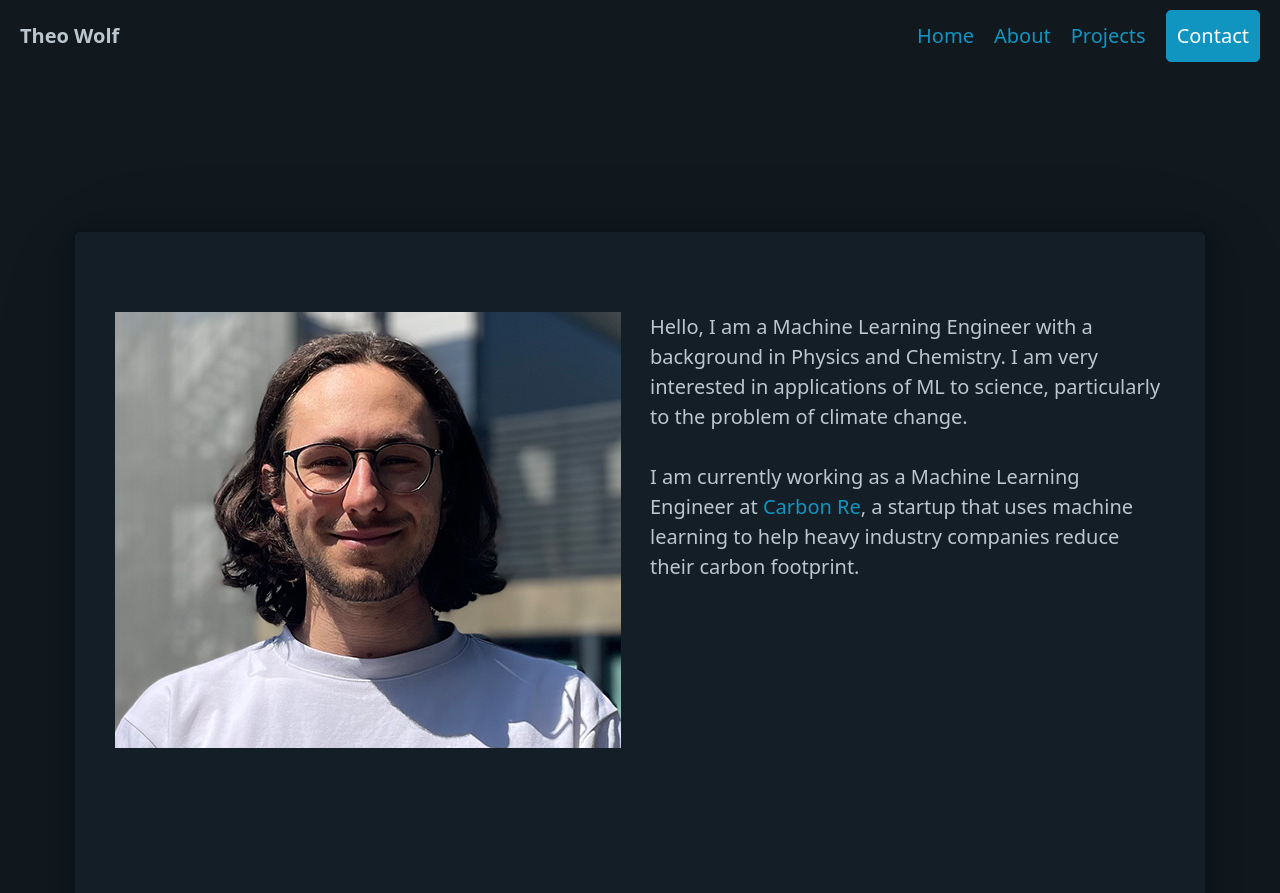
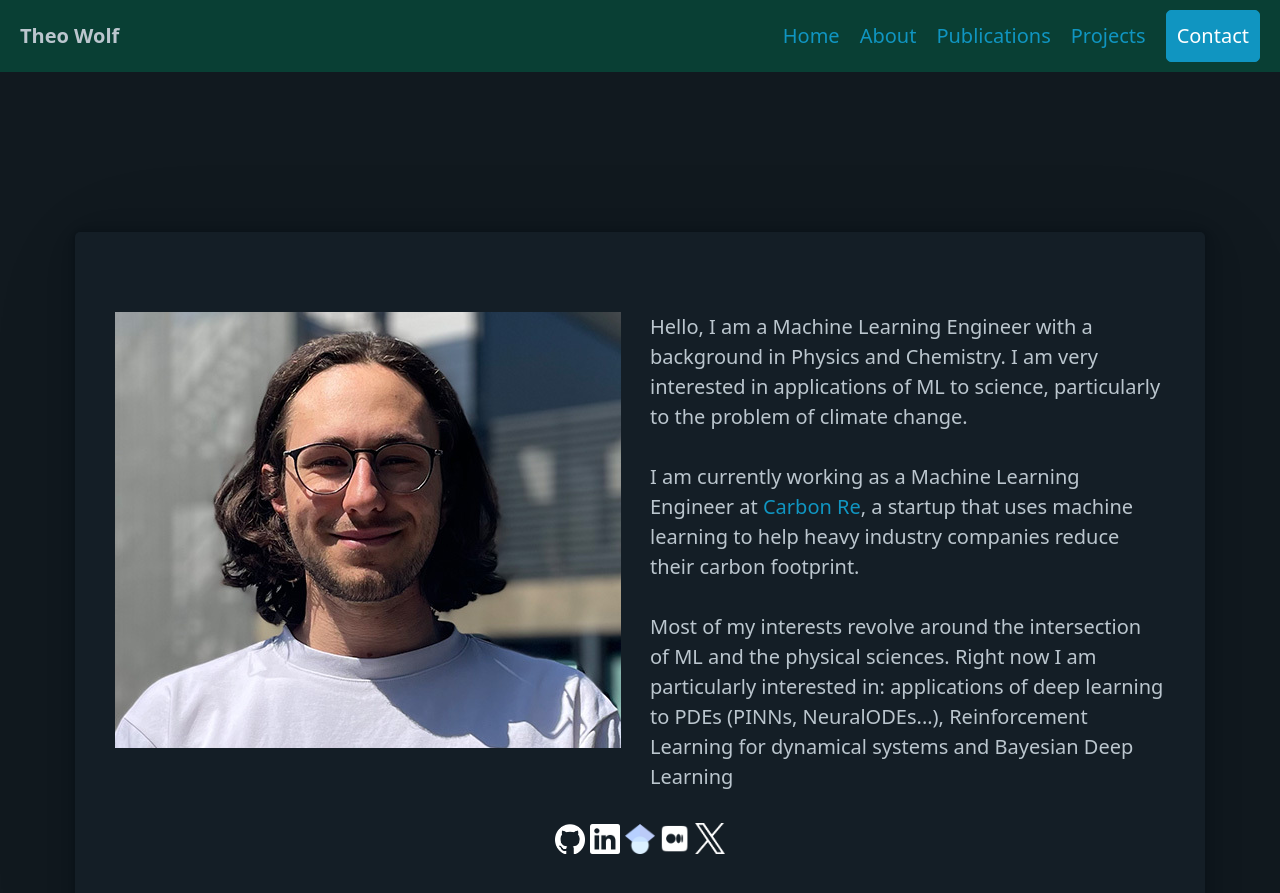
Before and after one commit to TheodoreWolf/TheodoreWolf.github.io_old, a Jekyll site: the page built from pages/about.html, in a window 1280 px wide and 900 px high. Shown: the top 893 px of the window. Built offline with Jekyll 4.4.1, drawn with Linux system fonts in a browser that asks for light colours.

Commit message:
Update colors and sections

```diff
--- a/_includes/footer.html
+++ b/_includes/footer.html
@@ -5,6 +5,7 @@
         display: flex;
         justify-content: center;
         align-items: center;
+        /* background-color: rgba(13, 43, 40); */
     }
 </style>
 
--- a/_includes/header.html
+++ b/_includes/header.html
@@ -22,7 +22,7 @@
 </head>
 
 <body>
-    <nav class="container-fluid">
+    <nav class="container-fluid" style="background-color: rgba(9, 63, 52);">
         <!-- <ul>
             <a onclick="toggleTheme()"> <img src="images/brightness-and-contrast.png" height="30" width="30"
                     alt="light/dark" /> </a>
@@ -33,6 +33,7 @@
         <ul>
             <li><a href="/index.html">Home</a></li>
             <li><a href="/pages/about.html">About</a></li>
+            <li><a href="/pages/publications.html">Publications</a></li>
             <li><a href="/pages/projects.html">Projects</a></li>
             <li><a href="/pages/contact.html" role="button">Contact</a></li>
         </ul>
--- a/index.html
+++ b/index.html
@@ -37,7 +37,7 @@ layout: default
                 <h3>Highlighting My Work in ML</h3>
             </hgroup>
             <p>Here are some various projects I've worked on! </p>
-            <a href="pages/projects.html#iam">
+            <a href="pages/publications.html">
                 <article style="display: grid; grid-template-columns: 1fr 4fr; gap: 40px; margin: 0 auto">
                     <div class="card-image" style="border-radius: 5px; overflow: hidden;">
                         <img src="images/logo_small_green.png" alt="Image Description"
--- a/pages/about.html
+++ b/pages/about.html
@@ -9,7 +9,6 @@ layout: default
 
     <main id="about" class="container">
         <article>
-            <section id="summary">
             <div class="grid">
                 <figure>
                     <img src="../images/profile_pic.jpg" alt="profile_pic" />
@@ -23,9 +22,30 @@ layout: default
                         Re</a>, a startup that uses machine learning to help heavy industry companies reduce their
                     carbon
                     footprint. <br>
+                    <br>
+                    Most of my interests revolve around the intersection of ML and the physical sciences.
+                    Right now I am particularly interested in:
+                    applications of deep learning to PDEs (PINNs, NeuralODEs...),
+                    Reinforcement Learning for dynamical systems and Bayesian Deep Learning
                 </p>
             </div>
-            </section>
+            <div style="display: flex; justify-content: center; align-items: center; gap: 5px;">
+                <a href="https://github.com/TheodoreWolf" target="_blank">
+                    <img src="/images/github-mark-white.png" height="30" width="30" alt="GitHub" />
+                </a>
+                <a href="https://www.linkedin.com/in/theo-wolf" target="_blank">
+                    <img src="/images/In-White-72.png" height="30" width="30" alt="LinkedIn" />
+                </a>
+                <a href="https://scholar.google.co.uk/citations?user=TRAhumoAAAAJ&hl" target="_blank">
+                    <img src="/images/1024px-Google_Scholar_logo.svg.png" height="30" width="30" alt="Google Scholar" />
+                </a>
+                <a href="https://medium.com/@theo.wolf" target="_blank">
+                    <img src="/images/icons8-medium-48.png" height="30" width="30" alt="Medium" />
+                </a>
+                <a href="https://twitter.com/TheoW0lf" target="_blank">
+                    <img src="/images/logo-white.png" height="30" width="30" alt="Twitter" />
+                </a>
+            </div>
         </article>
         <section>
             <h1>Experience</h1>
```
Also changed, not shown: pages/projects.html (+3 -19 lines), pages/publications.html (added, +28 -0 lines). Lines whose indentation alone changed are shown as unchanged.
